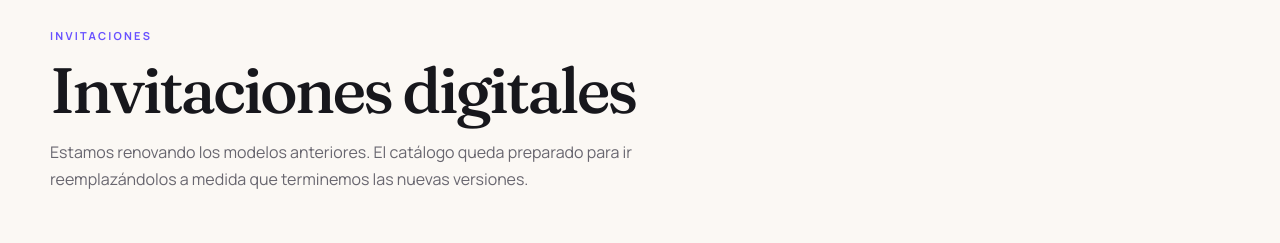
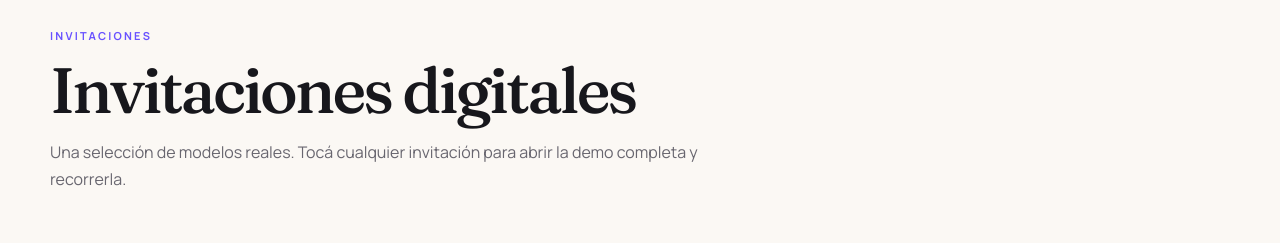
Before and after one commit to AgustinRoss39/RossDigitalStudio, a Next.js app: page /portfolio in a window 1280 px wide. Shown: the part 2380-2623 px from the top of the page. Built offline with nearby package versions, Linux system fonts and the light colour scheme; no server answers.

Commit message:
copy: link portfolio invitations to live demos

```diff
--- a/app/portfolio/page.tsx
+++ b/app/portfolio/page.tsx
@@ -25,7 +25,7 @@ export default function PortfolioPage() {
       </section>
       <section className="section altSection">
         <div className="container">
-          <SectionTitle eyebrow="INVITACIONES" title="Invitaciones digitales" text="Estamos renovando los modelos anteriores. El catálogo queda preparado para ir reemplazándolos a medida que terminemos las nuevas versiones." />
+          <SectionTitle eyebrow="INVITACIONES" title="Invitaciones digitales" text="Una selección de modelos reales. Tocá cualquier invitación para abrir la demo completa y recorrerla." />
           <div className="inviteGallery">{inviteProjects.slice(0,4).map((p) => <ProjectCard key={p.title} {...p} portrait />)}</div>
           <div className="sectionAction"><Link className="textLink" href="/invitaciones/modelos">Ver catálogo completo <ArrowUpRightIcon className="actionIcon" /></Link></div>
         </div>
```
